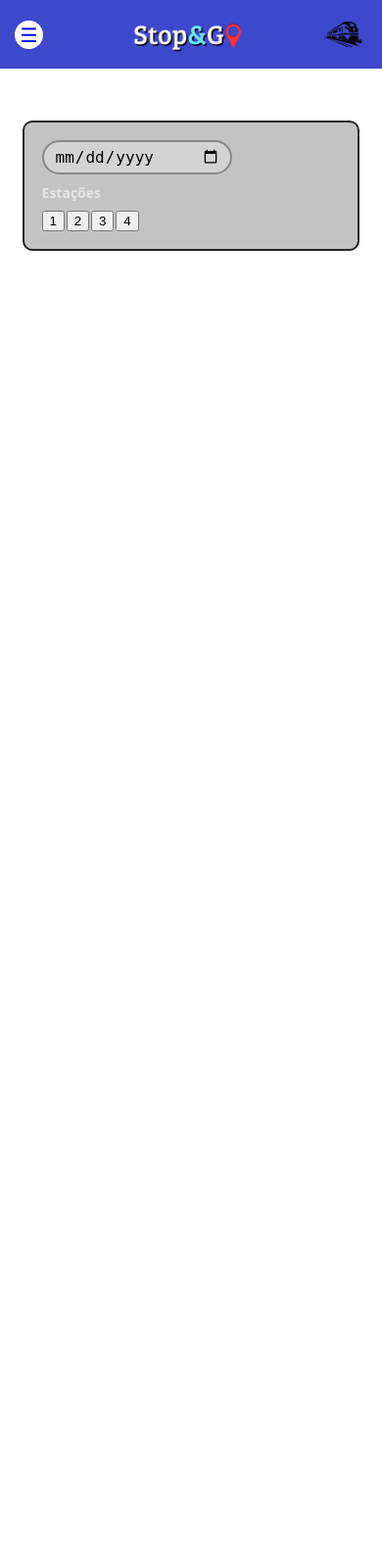
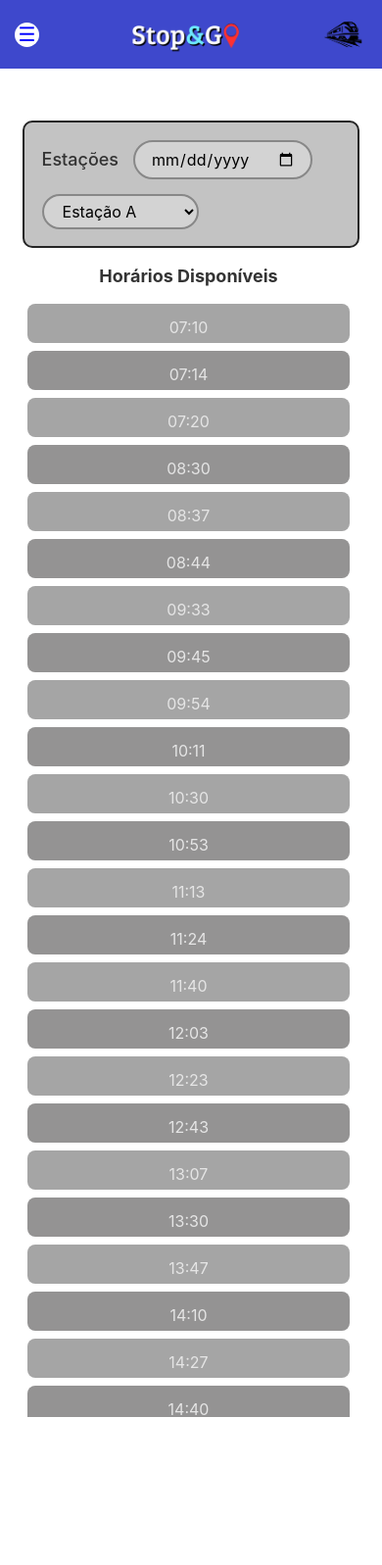
Before and after one commit to vitorbinhotti/Mockup, a PHP site: page /quadro.html in a window 390 px wide. Shown: the top 1597 px of the page at 98% size. Run offline with PHP 8.4, Linux system fonts and the light colour scheme.

Commit message:
update - finalizando

```diff
--- a/entrar.css
+++ b/entrar.css
@@ -446,7 +446,6 @@
     .informacao3 {
         color: rgb(138, 138, 138);
         margin-top: 30px;
-        font-size: 6px;
         padding: 5%;
     }
 
@@ -456,33 +455,28 @@
         margin: 1%;
         padding: 5%;
         border-radius: 10px;
-        font-size: 7px;
         border: 2px solid rgb(37, 37, 37);
+        display: flex;
+        align-items: center;
+        gap: 15px;
+        flex-wrap: wrap;
     }
 
+
     .date-wrapper {
-        display: flex;
-        align-items: center;
         background-color: #d3d3d3;
         border: 2px solid #888;
         border-radius: 25px;
-        padding: 5px 10px;
-        max-width: 170px;
-        gap: 8px;
-
+        padding: 5px 15px;
+        display: inline-flex;
+        align-items: center;
     }
 
-    .calendar-icon {
-        width: 24px;
-        height: 24px;
-    }
 
     .date-wrapper input[type="date"] {
         border: none;
         background: transparent;
         font-size: 16px;
-        outline: none;
-        flex: 1;
         cursor: pointer;
     }
 
@@ -491,4 +485,90 @@
         margin-left: 5px;
         cursor: pointer;
     }
+
+    .estacao h1 {
+        font-size: 18px;
+        color: #333;
+        margin: 0;
+        white-space: nowrap;
+    }
+
+    .select {
+        background-color: #d3d3d3;
+        border: 2px solid #888;
+        border-radius: 25px;
+        padding: 5px 15px;
+        font-size: 16px;
+        cursor: pointer;
+        min-width: 160px;
+    }
+
+    .fundo1 {
+        background-color: #a5a5a5;
+        color: #e5e5e5;
+        width: 400px;
+        height: 40px;
+        margin: auto;
+        font-size: 7px;
+    }
+
+    .fundo2 {
+        background-color: #949393;
+        color: #e5e5e5;
+        width: 400px;
+        height: 40px;
+        margin: auto;
+        font-size: 7px;
+    }
+
+    .horarios-container {
+        width: 100%;
+        max-height: 60vh;
+        overflow-y: auto;
+        margin-top: 15px;
+        padding-right: 5px;
+    }
+
+    .data-horario {
+        font-size: 18px;
+        color: #333;
+        margin-bottom: 15px;
+        font-weight: bold;
+        text-align: center;
+    }
+
+    .fundo1,
+    .fundo2 {
+        width: 95%;
+        margin: 8px auto;
+        padding: 12px;
+        border-radius: 8px;
+        font-size: 16px !important;
+        text-align: center;
+        box-sizing: border-box;
+    }
+
+    .horarios-container::-webkit-scrollbar {
+        width: 8px;
+    }
+
+    .horarios-container::-webkit-scrollbar-thumb {
+        background-color: #888;
+        border-radius: 4px;
+    }
+
+
+    .horarios-container::-webkit-scrollbar-track {
+        background: #f1f1f1;
+        border-radius: 4px;
+    }
+
+    .fundo1 {
+        background-color: #a5a5a5;
+    }
+
+    .fundo2 {
+        background-color: #949393;
+    }
+
 }
--- a/quadro.html
+++ b/quadro.html
@@ -6,6 +6,8 @@
     <meta name="viewport" content="width=device-width, initial-scale=1.0">
     <link rel="stylesheet" href="entrar.css">
     <link rel="shortcut icon" type="image/ico" href="images/calendar.png">
+    <link rel="stylesheet" href="https://stackpath.bootstrapcdn.com/bootstrap/4.1.3/css/bootstrap.min.css"
+        integrity="sha384-MCw98/SFnGE8fJT3GXwEOngsV7Zt27NXFoaoApmYm81iuXoPkFOJwJ8ERdknLPMO" crossorigin="anonymous">
     <script src="script.js"></script>
     <title>Quadro de Horários</title>
 </head>
@@ -58,79 +60,21 @@
     <div class="informacao3">
         <div class="numero">
 
+            <div class="estacao">
+                <h1>Estações</h1>
+            </div>
+
             <div class="date-wrapper">
                 <input type="date" id="birthday" name="birthday">
             </div>
 
-            <div id="estacao">
-                <h1>Estações</h1>
-            </div>
-
-            <div class="botao-quadro">
-                <a href="quadro.html">
-                    <button>1</button>
-                </a>
-                <a href="quadro2.html">
-                    <button>2</button>
-                </a>
-                <a href="quadro3.html">
-                    <button>3</button>
-                </a>
-                <a href="quadro4.html">
-                    <button>4</button>
-                </a>
-            </div>
+            <select class="select">
+                <option value="1">Estação A</option>
+                <option value="2">Estação B</option>
+                <option value="3">Estação C</option>
+            </select>
         </div>
     </div>
-
-    <div class="fundo1">
-
-    </div>
-
-    <div class="fundo2">
-
-    </div>
-
-    <div class="fundo1">
-
-    </div>
-
-    <div class="fundo2">
-
-    </div>
-
-    <div class="fundo1">
-
-    </div>
-
-    <div class="fundo2">
-
-    </div>
-
-    <div class="fundo1">
-
-    </div>
-
-    <div class="fundo2">
-
-    </div>
-
-    <div class="fundo1">
-
-    </div>
-
-    <div class="fundo2">
-
-    </div>
-
-    <div class="fundo1">
-
-    </div>
-
-    <div class="fundo2">
-
-    </div>
-
 
     <footer class="menu-rodape">
         <div class="item-menu casa-icon">
--- a/script.js
+++ b/script.js
@@ -71,3 +71,102 @@ function mostrarAbaRelatorio(abaId, botaoClicado) {
   document.getElementById(abaId).style.display = 'block';
   botaoClicado.classList.add('ativa');
 }
+
+document.addEventListener('DOMContentLoaded', function () {
+  const horariosEstacoes = {
+    '1': {
+      nome: "Estação A",
+      horarios: [
+        "07:10", "07:14", "07:20", "08:30", "08:37",
+        "08:44", "09:33", "09:45", "09:54", "10:11",
+        "10:30", "10:53", "11:13", "11:24", "11:40",
+        "12:03", "12:23", "12:43", "13:07", "13:30",
+        "13:47", "14:10", "14:27", "14:40", "15:05",
+        "15:25", "15:46", "16:03", "16:36", "16:50",
+        "17:12", "17:32", "17:43"
+      ]
+    },
+    '2': {
+      nome: "Estação B",
+      horarios: [
+        "06:30", "07:00", "07:30", "08:00", "08:30",
+        "09:00", "09:30", "10:00", "10:30", "11:00",
+        "11:30", "12:00", "12:30", "13:00", "13:30",
+        "14:00", "14:30", "15:00", "15:30", "16:00",
+        "16:30", "17:00", "17:30", "18:00"
+      ]
+    },
+    '3': {
+      nome: "Estação C",
+      horarios: [
+        "05:45", "06:15", "06:45", "07:15", "07:45",
+        "08:15", "08:45", "09:15", "09:45", "10:15",
+        "10:45", "11:15", "11:45", "12:15", "12:45",
+        "13:15", "13:45", "14:15", "14:45", "15:15",
+        "15:45", "16:15", "16:45", "17:15"
+      ]
+    }
+  };
+
+  const selectEstacao = document.querySelector('.select');
+  const containerHorarios = document.querySelector('.informacao3');
+  const dateInput = document.querySelector('input[type="date"]');
+
+  function criarElementosHorario(horarios) {
+    const container = document.createElement('div');
+    container.className = 'horarios-container';
+
+    const dataElement = document.createElement('div');
+    dataElement.className = 'data-horario';
+    dataElement.textContent = dateInput.value || 'Horários Disponíveis';
+    container.appendChild(dataElement);
+
+    horarios.forEach((horario, index) => {
+      const div = document.createElement('div');
+      div.className = `fundo${index % 2 === 0 ? '1' : '2'}`;
+      div.textContent = horario;
+      container.appendChild(div);
+    });
+
+    return container;
+  }
+
+  function atualizarHorarios() {
+    const estacaoId = selectEstacao.value;
+    const estacao = horariosEstacoes[estacaoId];
+
+    const containerAntigo = document.querySelector('.horarios-container');
+    if (containerAntigo) containerAntigo.remove();
+
+    const novosHorarios = criarElementosHorario(estacao.horarios);
+    containerHorarios.appendChild(novosHorarios);
+  }
+
+  selectEstacao.addEventListener('change', atualizarHorarios);
+  dateInput.addEventListener('change', atualizarHorarios);
+
+  atualizarHorarios();
+});
+
+document.getElementById('uploadFotoPerfil').addEventListener('change', function(e) {
+  const file = e.target.files[0];
+  if (file && file.type.startsWith('image/')) {
+      const reader = new FileReader();
+
+      reader.onload = function(e) {
+          const img = document.getElementById('fotoPerfil');
+          img.src = e.target.result;
+
+          img.onload = function() {
+              URL.revokeObjectURL(img.src);
+          }
+      }
+
+      reader.readAsDataURL(file);
+  }
+});
+
+function fazerLogout() {
+  localStorage.removeItem('nomeUsuario');
+  window.location.href = 'login.html';
+}
```
Also changed, not shown: entrar.html (+9 -2 lines), index.html (+20 -4 lines), src/style.css (+34 -7 lines). Lines whose indentation alone changed are shown as unchanged.
